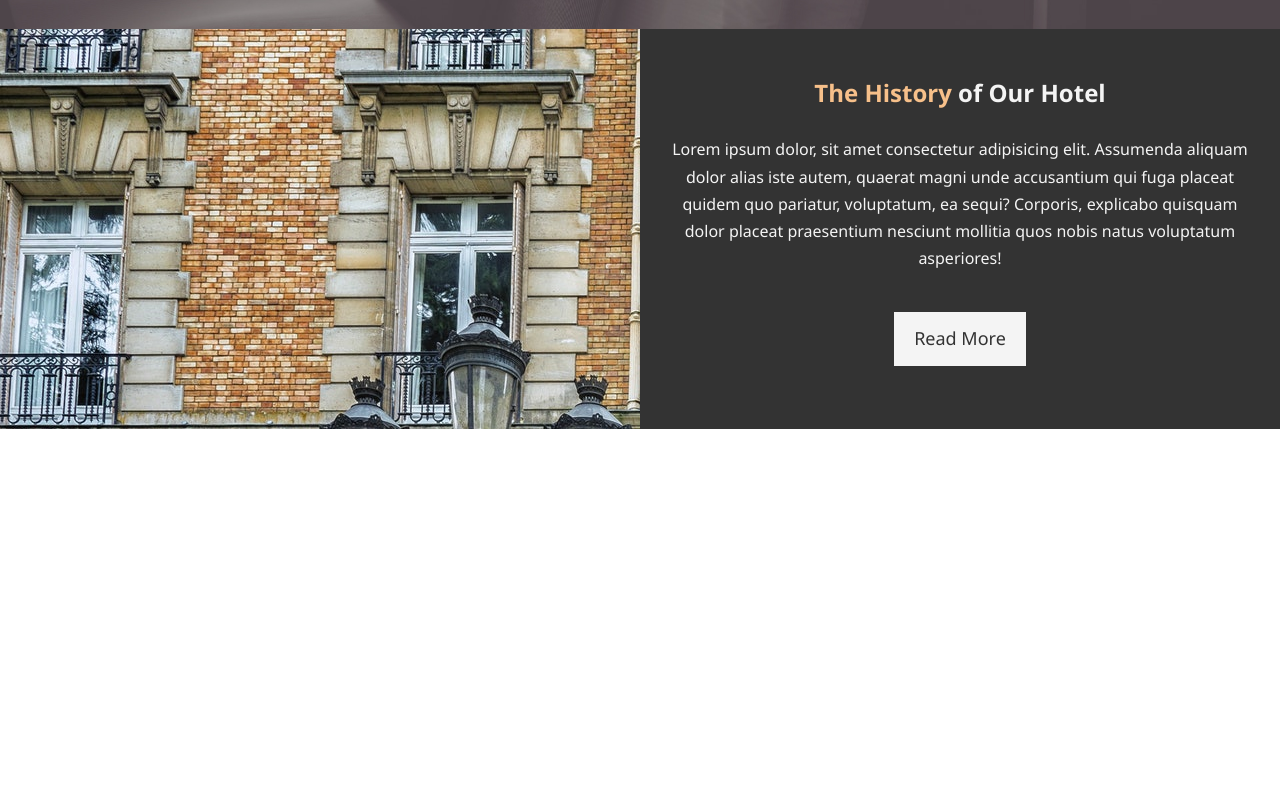
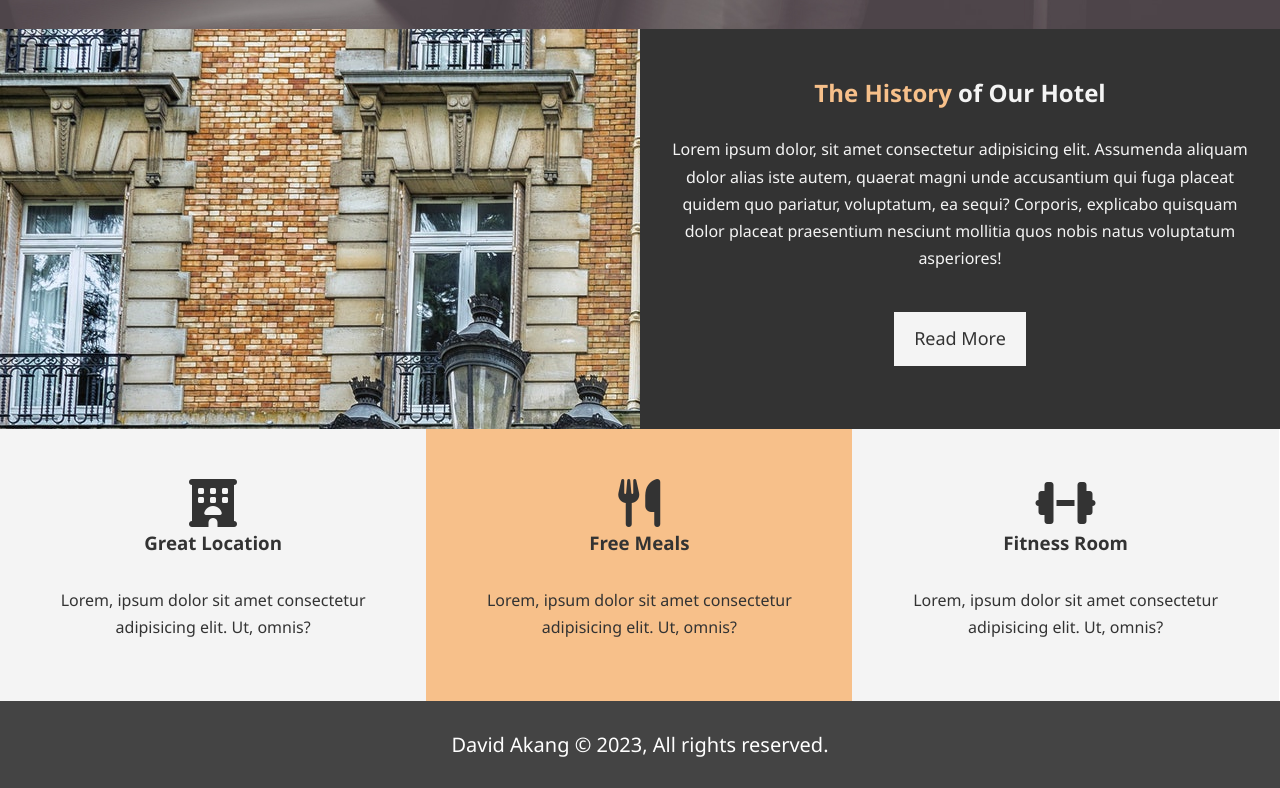
Before and after one commit to DBAKANG-GIT/HTMLandCSS, a plain HTML site: page David's About Website/index.html in a window 1280 px wide. Shown: the part 738-1526 px from the top of the page. Before the commit the page ends 1167 px from the top, so only its background shows below. Drawn offline with Linux system fonts and the light colour scheme.

Commit message:
Features & Footer

```diff
--- a/David's About Website/css/style.css
+++ b/David's About Website/css/style.css
@@ -72,7 +72,11 @@ p{
 }
 .bg-primary{
     background-color: #f7c08a;
-    color: #f4f4f4;
+    color: #333;
+}
+
+.clr{
+clear: both;
 }
 
 /* Navbar */
@@ -153,3 +157,26 @@ p{
     padding-bottom: 30px;
 
 }
+
+/* Features */
+#features .box{
+    float: left;
+    padding: 50px;
+    text-align: center;
+    width: 33.3%;
+}
+
+/* Footer */
+#footer {
+    background: #444;
+    padding: 20px;
+    text-align: center;
+    color: #fff;
+  }
+
+  #footer p{
+    margin: 10px 0;
+    display: box;
+    font-size: 20px;
+
+  }
--- a/David's About Website/index.html
+++ b/David's About Website/index.html
@@ -8,6 +8,7 @@
     <meta name="description" content="Welcome to the  most extradionary website in
     the the world">
     <meta name="keywords" content="tech, careers and finance">
+    <script src="https://kit.fontawesome.com/6896c0bc8f.js" crossorigin="anonymous"></script>
     <link rel="stylesheet" href="css/style.css">
 </head>
 
@@ -53,11 +54,39 @@
         </div>
 
     </section>
+    <!--Create a section called features and three divs with the id of boxes-->
 
+    <section id = "features">
+        <div id="location-feature" class = "box bg-light">
+            <i class="fa-solid fa-hotel fa-3x"></i>
+            <h3>Great Location</h3>
+            <p>
+                Lorem, ipsum dolor sit amet consectetur adipisicing elit. Ut, omnis?
+            </p>
+        </div>
+        <div id="meal-feature" class = "box bg-primary">
+            <i class="fa-solid fa-utensils fa-3x" ></i>
+            <h3>Free Meals</h3>
+            <p>
+                Lorem, ipsum dolor sit amet consectetur adipisicing elit. Ut, omnis?
+            </p>
+        </div>
 
+        <div id="fitness-feature" class = "box bg-light">
+            <i class="fa-solid fa-dumbbell fa-3x" ></i>
+            <h3>Fitness Room</h3>
+            <p>
+                Lorem, ipsum dolor sit amet consectetur adipisicing elit. Ut, omnis?
+            </p>
+        </div>
 
+    </section>
 
+    <div class="clr"></div>
 
+    <footer id="footer">
+        <p>David Akang © 2023, All rights reserved.</p>
+    </footer>
 
 </body>
 
```
